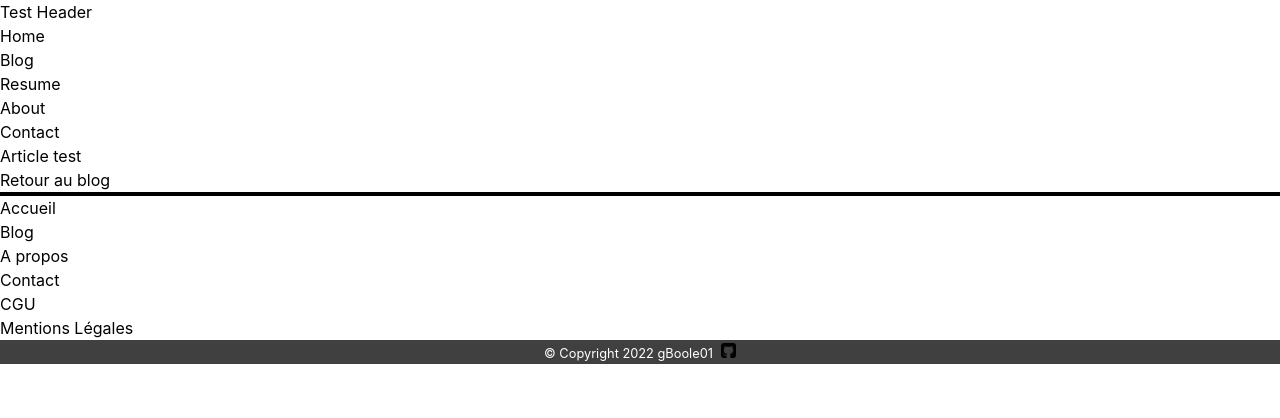
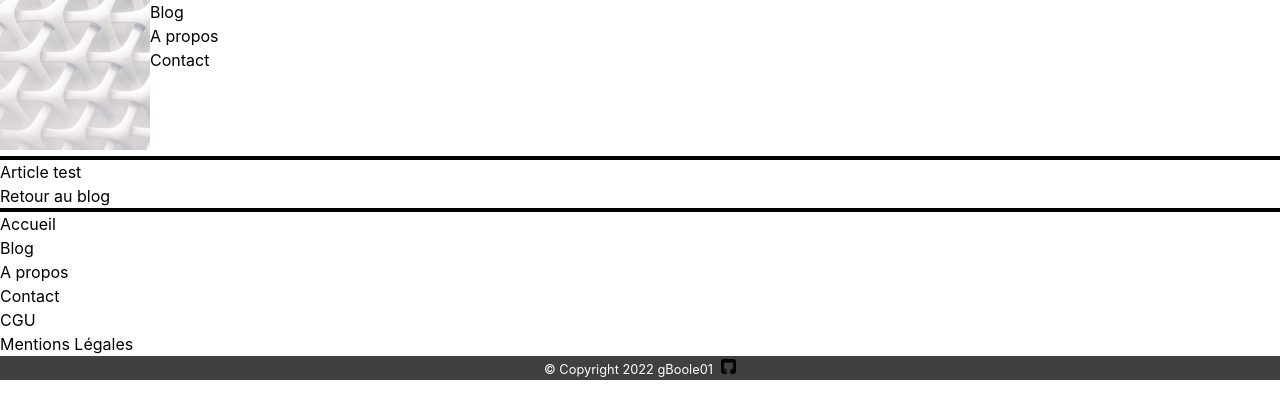
Before and after one commit to gBoole01/g-boole-01, a Next.js app: page /blog/article in a window 1280 px wide. Shown: the top 418 px of the page. Built offline with nearby package versions, Linux system fonts and the light colour scheme.

Commit message:
feat: start header integration

```diff
--- a/src/components/header.tsx
+++ b/src/components/header.tsx
@@ -1,29 +1,30 @@
-import Link from "next/link"
+import Link from 'next/link';
+import Image from 'next/image';
 
 export default function Header() {
     return (
-        <header>
-            <h1>Test Header</h1>
+        <header className="flex border-b-4">
+            <Link href="/">
+                <a>
+                    <Image
+                        priority
+                        src="/images/logo.jpg"
+                        height={150}
+                        width={150}
+                        alt="Website Logo"
+                    />
+                </a>
+            </Link>
             <nav>
                 <ul>
-                    <li>
-                        <Link href="/">
-                            <a>Home</a>
-                        </Link>
-                    </li>
                     <li>
                         <Link href="/blog">
                             <a>Blog</a>
                         </Link>
                     </li>
                     <li>
-                        <Link href="/resume">
-                            <a>Resume</a>
-                        </Link>
-                    </li>
-                    <li>
                         <Link href="/about">
-                            <a>About</a>
+                            <a>A propos</a>
                         </Link>
                     </li>
                     <li>
```
